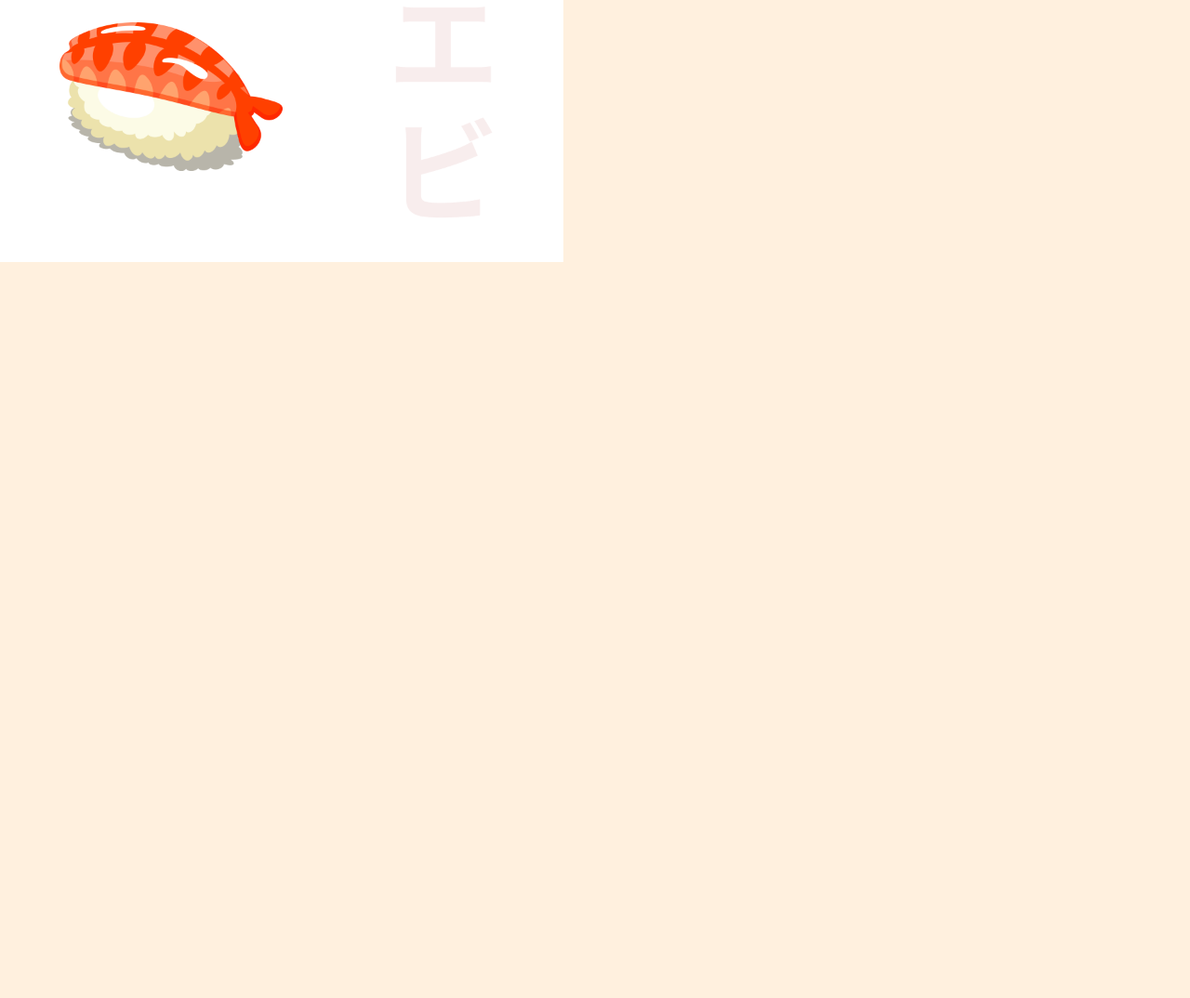
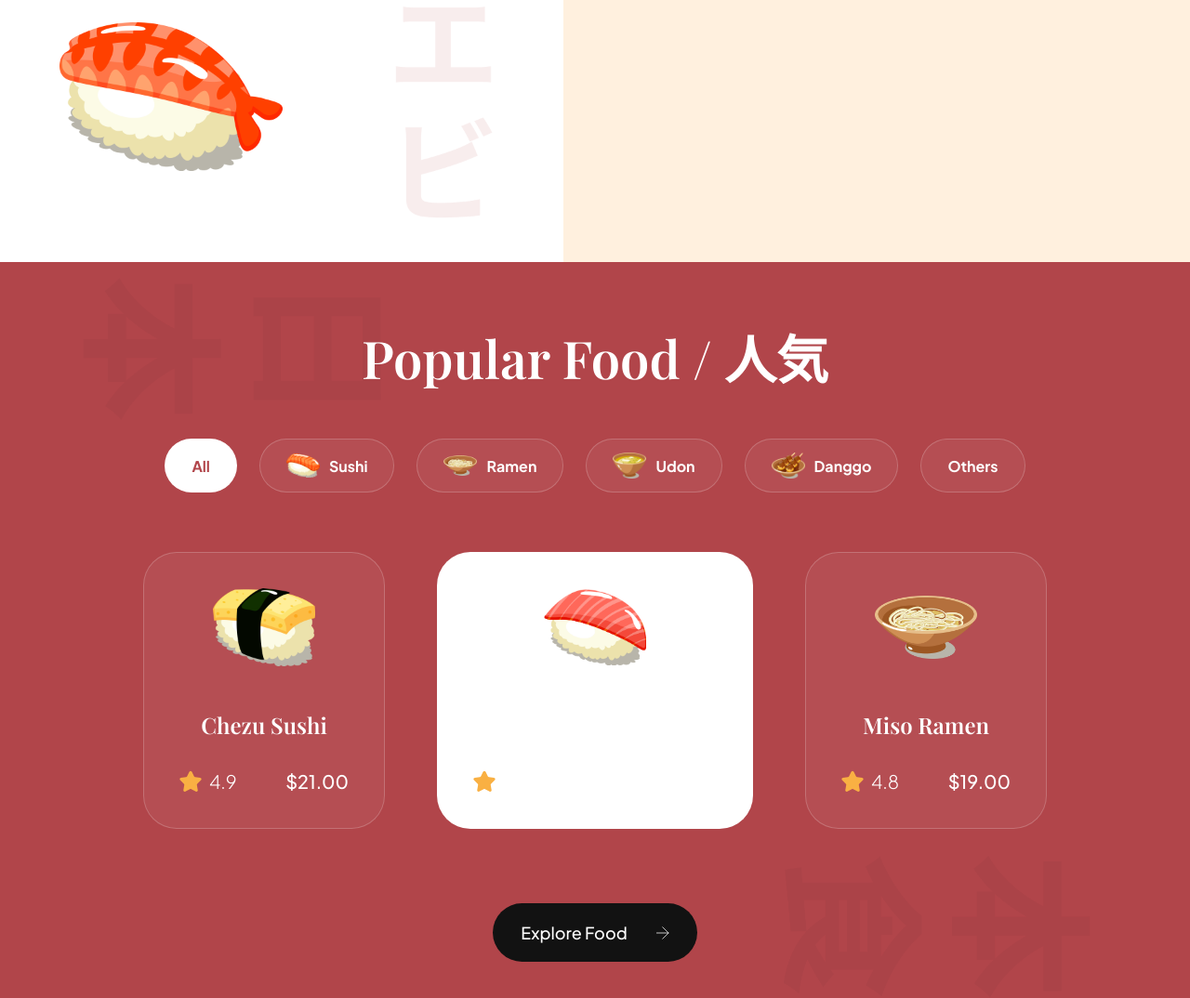
Before and after one commit to MACKINtossh/templates, a website built with Vite: page index.html in a window 1280 px wide. Shown: the part 1232-2306 px from the top of the page at 93% size. Before the commit the page ends 1514 px from the top, so only its background shows below. Built offline with nearby package versions, Linux system fonts and the light colour scheme.

Commit message:
created and styled popular foods section

```diff
--- a/css/sections/popular.css
+++ b/css/sections/popular.css
@@ -0,0 +1,164 @@
+.popular-foods {
+  padding: 64px;
+  display: flex;
+  flex-direction: column;
+  background-color: var(--primary-color);
+  background-image: url("../../assets/popular_bg.png");
+  background-position: center;
+  background-repeat: no-repeat;
+  background-size: contain;
+  overflow: hidden;
+}
+
+.popular-foods__title {
+  font-size: 56px;
+  font-family: var(--playfair-display);
+  font-weight: 600;
+  line-height: 78px;
+  color: white;
+  text-align: center;
+}
+
+.popular-foods__filters {
+  gap: 24px;
+  margin-top: 48px;
+  max-width: 100%;
+  overflow-x: auto;
+  display: flex;
+  justify-content: center;
+}
+
+.popular-foods__filter-btn {
+  display: flex;
+  padding: 10px 28px;
+  flex-direction: row;
+  align-items: center;
+  gap: 10px;
+  border-radius: 46px;
+  font-size: 16px;
+  font-weight: 700;
+  line-height: 25px;
+  color: #fff;
+  cursor: pointer;
+  font-family: var(--plus-jakarta-sans);
+  background: rgba(255, 255, 255, 0.05);
+  border: 1px solid rgba(255, 255, 255, 0.2);
+}
+
+.popular-foods__filter-btn img {
+  width: 36px;
+  height: 36px;
+  object-fit: contain;
+}
+
+.popular-foods__filter-btn.active {
+  background: #fff;
+  color: var(--primary-color);
+}
+
+.popular-foods__filter-btn:hover {
+  background: #fff;
+  color: var(--primary-color);
+}
+
+.popular-foods__catalogue {
+  display: flex;
+  gap: 56px;
+  justify-content: center;
+  align-items: flex-end;
+  margin-top: 64px;
+  flex-wrap: wrap;
+}
+
+.popular-foods__button {
+  gap: 10px;
+  display: flex;
+  width: fit-content;
+  padding: 20px 30px;
+  margin: 80px auto 0;
+  font-weight: 500;
+  font-size: 18px;
+  line-height: 23px;
+  color: #fff;
+  border: none;
+  outline: none;
+  border-radius: 64px;
+  align-items: center;
+  background: var(--secondary-color);
+  font-family: var(--plus-jakarta-sans);
+}
+
+.popular-foods__button img {
+  width: 14px;
+  height: 14px;
+  margin-left: 21px;
+  object-fit: contain;
+}
+
+.popular-foods__card {
+  display: flex;
+  align-items: center;
+  padding: 38px;
+  min-width: 260px;
+  border-radius: 36px;
+  height: fit-content;
+  flex-direction: column;
+  background: rgba(255, 255, 255, 0.05);
+  border: 1px solid rgba(255, 255, 255, 0.2);
+}
+
+.popular-foods__card-image {
+  width: 110px;
+  height: 84px;
+  object-fit: contain;
+}
+
+.popular-foods__card-title {
+  color: #fff;
+  text-align: center;
+  margin-top: 47px;
+  font-weight: 600;
+  font-size: 24px;
+  line-height: 32px;
+  font-family: var(--playfair-display);
+}
+
+.popular-foods__card-details {
+  width: 100%;
+  margin-top: 32px;
+}
+.popular-foods__card-rating {
+  gap: 8px;
+  display: flex;
+  align-items: center;
+}
+
+.popular-foods__card-rating img {
+  width: 24px;
+  height: 24px;
+  object-fit: contain;
+}
+
+.popular-foods__card-rating p {
+  color: #fff;
+  font-size: 20px;
+  font-weight: 300;
+  font-family: var(--plus-jakarta-sans);
+}
+
+.popular-foods__card-price {
+  color: #fff;
+  font-size: 20px;
+  font-weight: 500;
+  font-family: var(--plus-jakarta-sans);
+}
+
+.popular-foods__card.active-card {
+  background: #fff;
+  min-width: 340px;
+}
+
+.popular-foods__card.active-card .popular-foods__card.active-image  {
+  background: #fff;
+  min-width: 340px;
+}
--- a/index.html
+++ b/index.html
@@ -111,6 +111,89 @@
       </div>
     </section>
 
+    <section class="popular-foods" id="menu">
+      <h2 class="popular-foods__title">Popular Food / 人気</h2>
+
+      <div class="popular-foods__filters sushi__hide-scrollbar">
+        <button class="popular-foods__filter-btn active">All</button>
+        <button class="popular-foods__filter-btn">
+          <img src="/assets/sushi-9.png" alt="sushi 9" />
+          Sushi
+        </button>
+        <button class="popular-foods__filter-btn">
+          <img src="/assets/sushi-8.png" alt="sushi 8" />
+          Ramen
+        </button>
+        <button class="popular-foods__filter-btn">
+          <img src="/assets/sushi-7.png" alt="sushi 7" />
+          Udon
+        </button>
+        <button class="popular-foods__filter-btn">
+          <img src="/assets/sushi-6.png" alt="sushi 6" />
+          Danggo
+        </button>
+        <button class="popular-foods__filter-btn">Others</button>
+      </div>
+
+      <div class="popular-foods__catalogue">
+        <article class="popular-foods__card">
+          <img
+            class="popular-foods__card-image"
+            src="assets/sushi-12.png"
+            alt="sushi 12"
+          />
+          <h4 class="popular-foods__card-title">Chezu Sushi</h4>
+          <div class="popular-foods__card-details flex-between">
+            <div class="popular-foods__card-rating">
+              <img src="assets/star.svg" alt="star" />
+              <p>4.9</p>
+            </div>
+
+            <p class="popular-foods__card-price">$21.00</p>
+          </div>
+        </article>
+
+        <article class="popular-foods__card active-card">
+          <img
+            class="popular-foods__card-image"
+            src="assets/sushi-11.png"
+            alt="sushi 11"
+          />
+          <h4 class="popular-foods__card-title">Salmon Sushi</h4>
+          <div class="popular-foods__card-details flex-between">
+            <div class="popular-foods__card-rating">
+              <img src="assets/star.svg" alt="star" />
+              <p>5.0</p>
+            </div>
+
+            <p class="popular-foods__card-price">$18.00</p>
+          </div>
+        </article>
+
+        <article class="popular-foods__card">
+          <img
+            class="popular-foods__card-image"
+            src="assets/sushi-10.png"
+            alt="sushi 10"
+          />
+          <h4 class="popular-foods__card-title">Miso Ramen</h4>
+          <div class="popular-foods__card-details flex-between">
+            <div class="popular-foods__card-rating">
+              <img src="assets/star.svg" alt="star" />
+              <p>4.8</p>
+            </div>
+
+            <p class="popular-foods__card-price">$19.00</p>
+          </div>
+        </article>
+      </div>
+
+      <button class="popular-foods__button">
+        Explore Food
+        <img src="assets/arrow-right.svg" alt="arrow-right" />
+      </button>
+    </section>
+
     <script src="js/script.js" type="module"></script>
   </body>
 </html>
```
